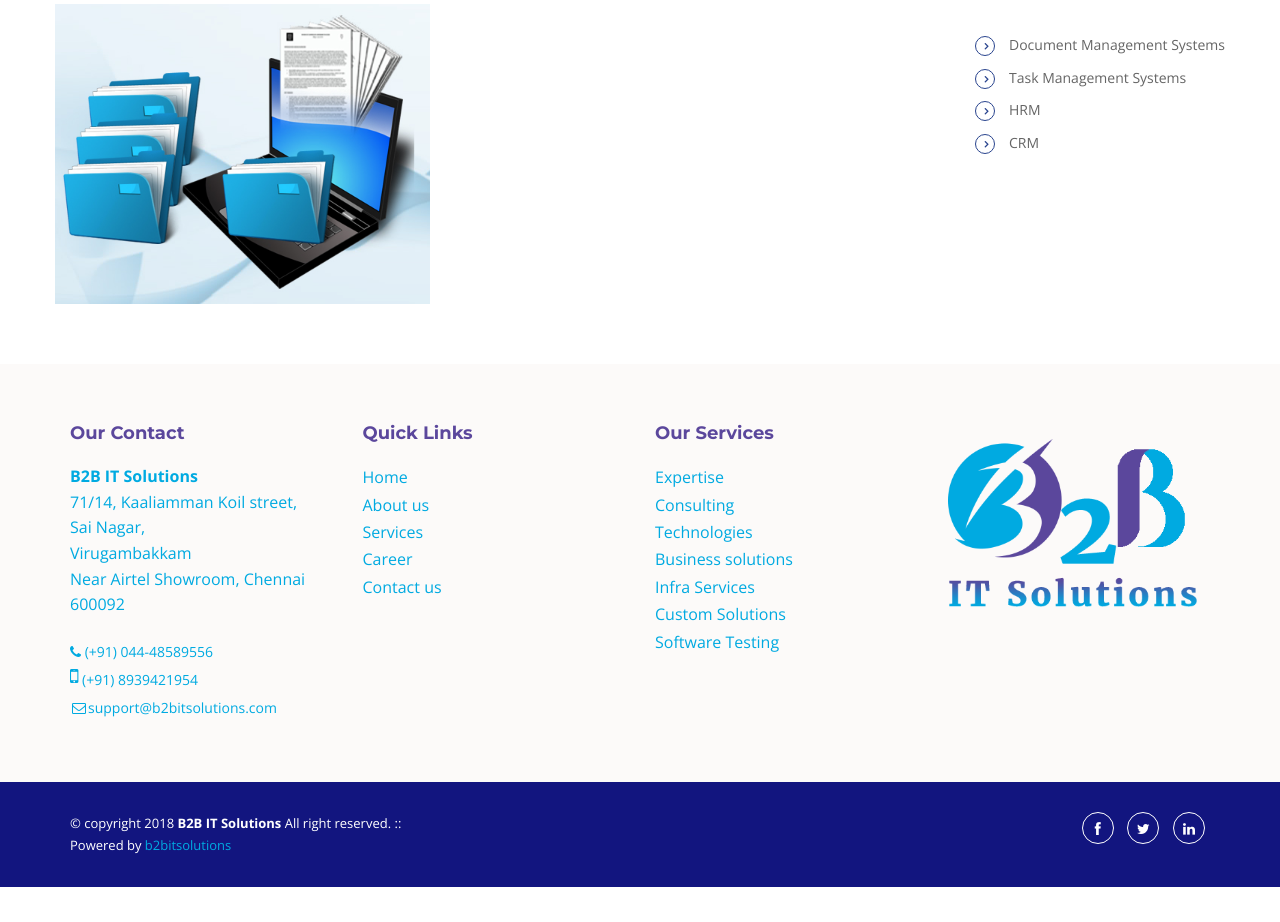
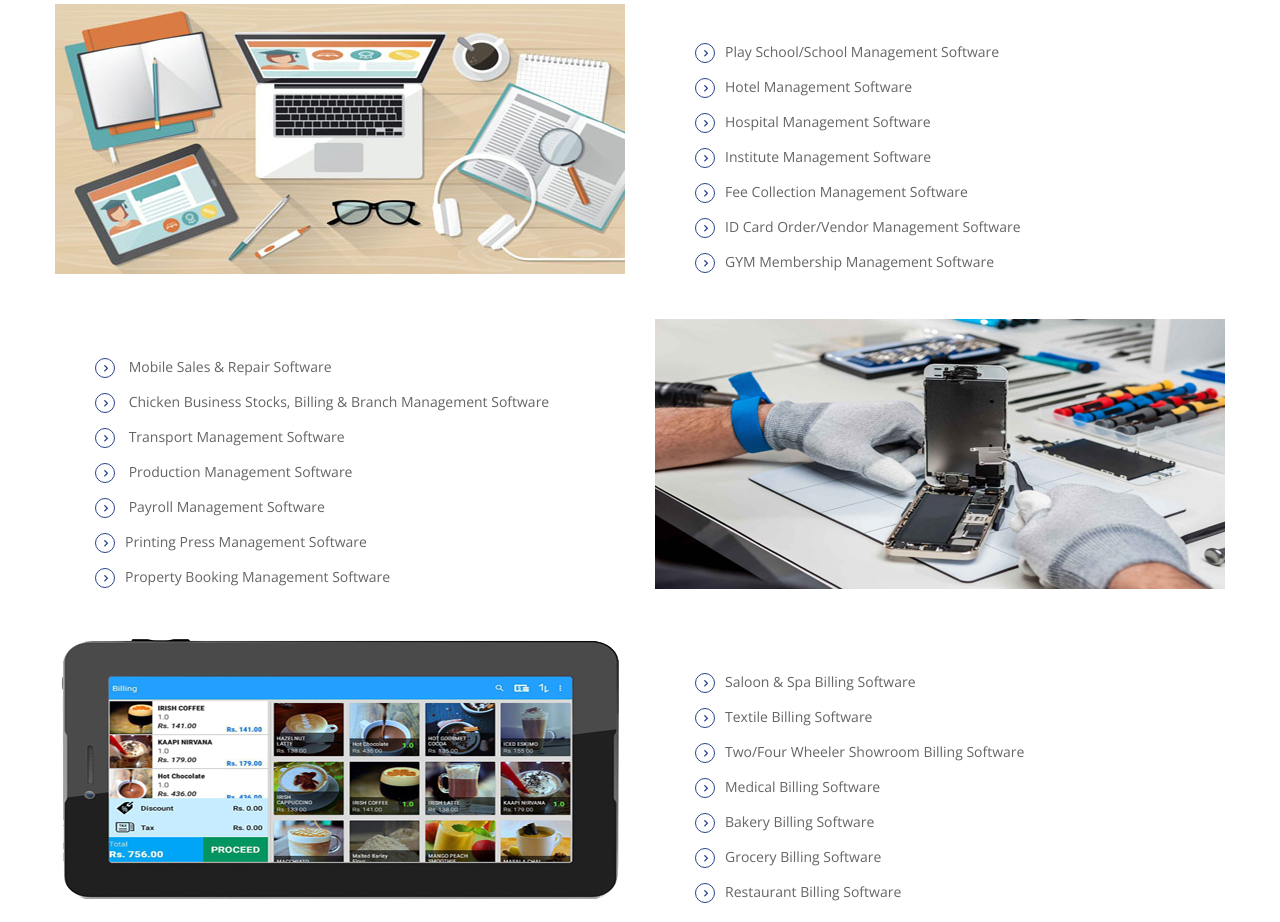
Before and after one commit to b2brepo/B2B-IT--Solutions, a plain HTML site: page products.html in a window 1280 px wide. Shown: the part 296-1218 px from the top of the page. Before the commit the page ends 1183 px from the top, so only its background shows below. Drawn offline with nearby package versions, Linux system fonts and the light colour scheme.

Commit message:
about us n services page updated

```diff
--- a/css/style.css
+++ b/css/style.css
@@ -68,11 +68,14 @@ input, button, select, textarea {
 	margin:0;
 	padding:0;
 }
-ul.withArrow{
-
-}
-ul.withArrow li{
-
+.withArrow
+{
+	padding-top: 30px;
+}
+.withArrow li
+{
+    list-style-type: none;
+    line-height: 35px;
 }
 ul.withArrow li span{
 
--- a/products.html
+++ b/products.html
@@ -89,51 +89,54 @@
 			<div class="row showcase-section">
 				<div class="row">
                     <div class="col-md-6 col-lg-6">
-					<img src="img/dms.jpg" height="300px" width="""alt="showcase image">
+					   <img src="img/education-tools.jpg" class="img-reponsive" alt="education image">
+                    </div>
+                    <div class="col-md-6 col-lg-6 pull-left">
+					   <ul class="withArrow">
+							<li><span class="fa fa-angle-right"></span>Play School/School Management Software</li>
+							<li><span class="fa fa-angle-right"></span>Hotel Management Software </li>
+							<li><span class="fa fa-angle-right"></span>Hospital Management Software</li>
+							<li><span class="fa fa-angle-right"></span>Institute Management Software</li>
+                            <li><span class="fa fa-angle-right"></span>Fee Collection Management Software</li>
+                            <li><span class="fa fa-angle-right"></span>ID Card Order/Vendor Management Software</li>
+                            <li><span class="fa fa-angle-right"></span>GYM Membership Management Software</li>
+						</ul>
+				    </div>
 				</div>
-
-				<div class="col-md-6 col-lg-6">
-					<div class="about-text pull-right" >
-						<ul class="withArrow">
-							<li><span class="fa fa-angle-right"></span> Document Management Systems</li>
-							<li><span class="fa fa-angle-right"></span> Task Management Systems</li>
-							<li><span class="fa fa-angle-right"></span> HRM</li>
-							<li><span class="fa fa-angle-right"></span> CRM</li>
+                <div class="row">
+                    <div class="col-md-6 col-lg-6 ">
+					   <ul class="withArrow">
+							<li><span class="fa fa-angle-right"></span> Mobile Sales & Repair Software </li>
+							<li><span class="fa fa-angle-right"></span> Chicken Business Stocks, Billing & Branch Management Software  </li>
+							<li><span class="fa fa-angle-right"></span> Transport Management Software</li>
+							<li><span class="fa fa-angle-right"></span> Production Management Software</li>										<li><span class="fa fa-angle-right"></span> Payroll Management Software</li>
+                            <li><span class="fa fa-angle-right"></span>Printing Press Management Software</li>
+							<li><span class="fa fa-angle-right"></span>Property Booking Management Software</li>
 						</ul>
-					</div>
+				    </div>
+                    <div class="col-md-6 col-lg-6">
+					   <img src="img/mobile1.jpg" class="img-reponsive" alt="mobile image">
+                    </div>
 				</div>
-				<!--<div class="col-md-3 col-lg-3">
-					<div class="about-text pull-right" >
-						<ul class="withArrow">
-							<li><span class="fa fa-angle-right"></span> ERP</li>
-							<li><span class="fa fa-angle-right"></span> Shopping Mall Management </li>
-							<li><span class="fa fa-angle-right"></span> Mall Parking Management System</li>
-							<li><span class="fa fa-angle-right"></span> School Bus & Vehicle Tracking System</li>
+                <div class="row">
+                    <div class="col-md-6 col-lg-6 pull-left">
+					   <img src="img/android-pos-coffee-shop%20copy.png" class="img-reponsive" alt="restaurant image">
+                    </div>
+                    <div class="col-md-6 col-lg-6">
+					   <ul class="withArrow">
+							<li><span class="fa fa-angle-right"></span>Saloon & Spa Billing Software</li>
+                            <li><span class="fa fa-angle-right"></span>Textile Billing Software</li>
+                           <li><span class="fa fa-angle-right"></span>Two/Four Wheeler Showroom Billing Software</li>
+							<li><span class="fa fa-angle-right"></span>Medical Billing Software </li>
+							<li><span class="fa fa-angle-right"></span>Bakery Billing Software</li>
+							<li><span class="fa fa-angle-right"></span>Grocery Billing Software</li>
+                           <li><span class="fa fa-angle-right"></span>Restaurant Billing  Software</li>
 						</ul>
-					</div>
+				    </div>
 				</div>
-				<div class="col-md-3 col-lg-3">
-					<div class="about-text text-left">
-						<ul class="withArrow">
-							<li><span class="fa fa-angle-right"></span> Multiple Language Learning</li>
-							<li><span class="fa fa-angle-right"></span> Restaurant Management System</li>
-							<li><span class="fa fa-angle-right"></span> Shopping Cart Management Apps</li>
-							<li><span class="fa fa-angle-right"></span> Online Education APPS</li>
-						</ul>
-					</div>
-				</div>
-				<div class="col-md-3 col-lg-3">
-					<div class="about-text text-left">
-						<ul class="withArrow">
-							<li><span class="fa fa-angle-right"></span> Cinema Booking System</li>
-							<li><span class="fa fa-angle-right"></span> Employees Tracking System</li>
-							<li><span class="fa fa-angle-right"></span> Service Management System</li>
-							<li><span class="fa fa-angle-right"></span> Doctor Appointment Booking System</li>
-						</ul>
-					</div>
-				</div>-->
 			</div>
 		</div>
+        </section>
 	</section>
 
 
```
Also changed, not shown: index.html (+1 -1 lines), img/android-pos-coffee-shop copy.png (added), img/education-tools.jpg (added), img/mobile1.jpg (added), img/slides/3.jpg (deleted), img/slides/happy clients.jpg (added), 1 other file.
